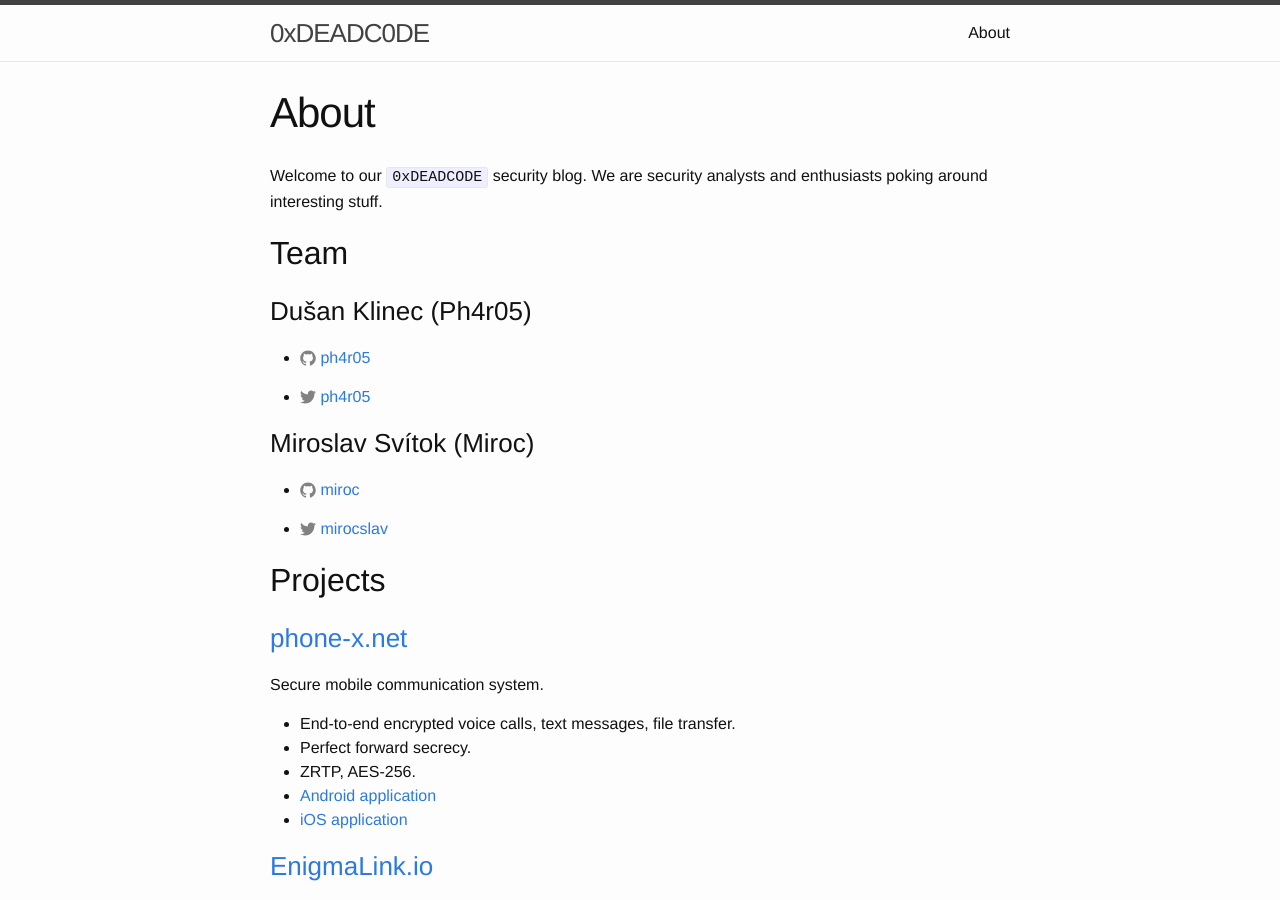
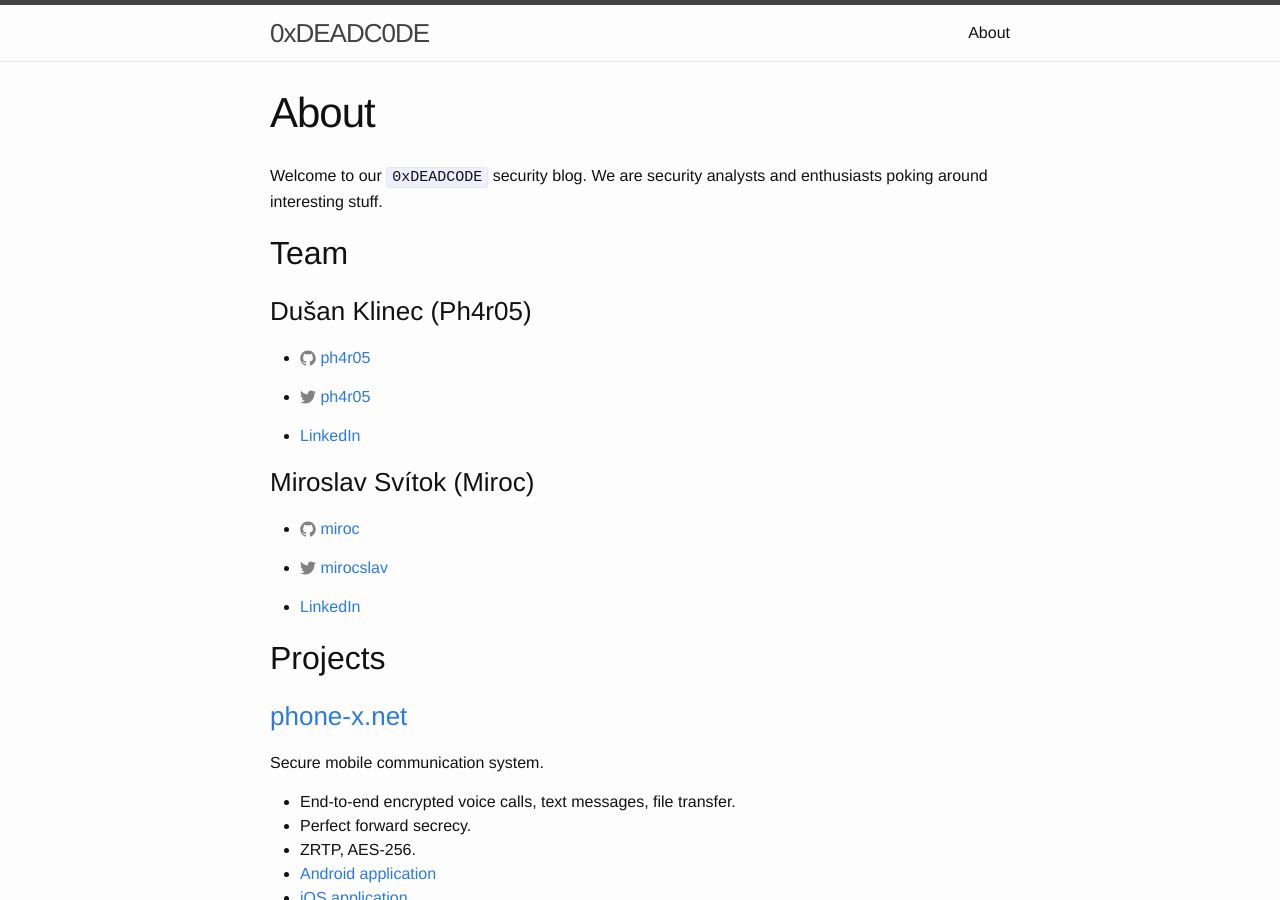
Before and after one commit to yolosec/deadcodeBlog, a Jekyll site: the page built from about.md, in a window 1280 px wide and 900 px high. Built offline with Jekyll 4.4.1, drawn with Linux system fonts in a browser that asks for light colours.

Commit message:
linkedIn added to about section

```diff
--- a/about.md
+++ b/about.md
@@ -12,10 +12,12 @@ We are security analysts and enthusiasts poking around interesting stuff.
 ### Dušan Klinec (Ph4r05)
 - {% include icon-github.html username="ph4r05" %}
 - {% include icon-twitter.html username="ph4r05" %}
+- [LinkedIn](https://www.linkedin.com/in/dklinec)
 
 ### Miroslav Svítok (Miroc)
 - {% include icon-github.html username="miroc" %}
 - {% include icon-twitter.html username="mirocslav" %}
+- [LinkedIn](https://cz.linkedin.com/in/msvitok)
 
 
 ## Projects
```
